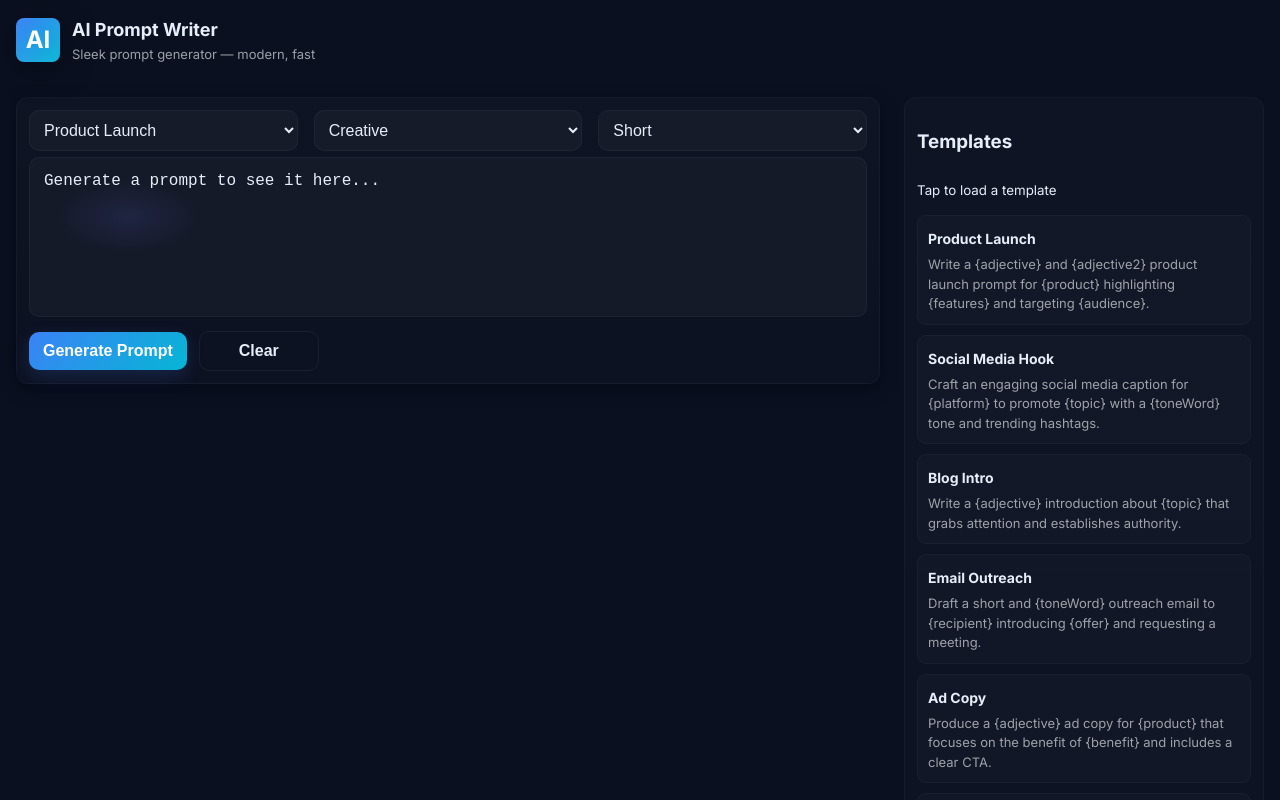
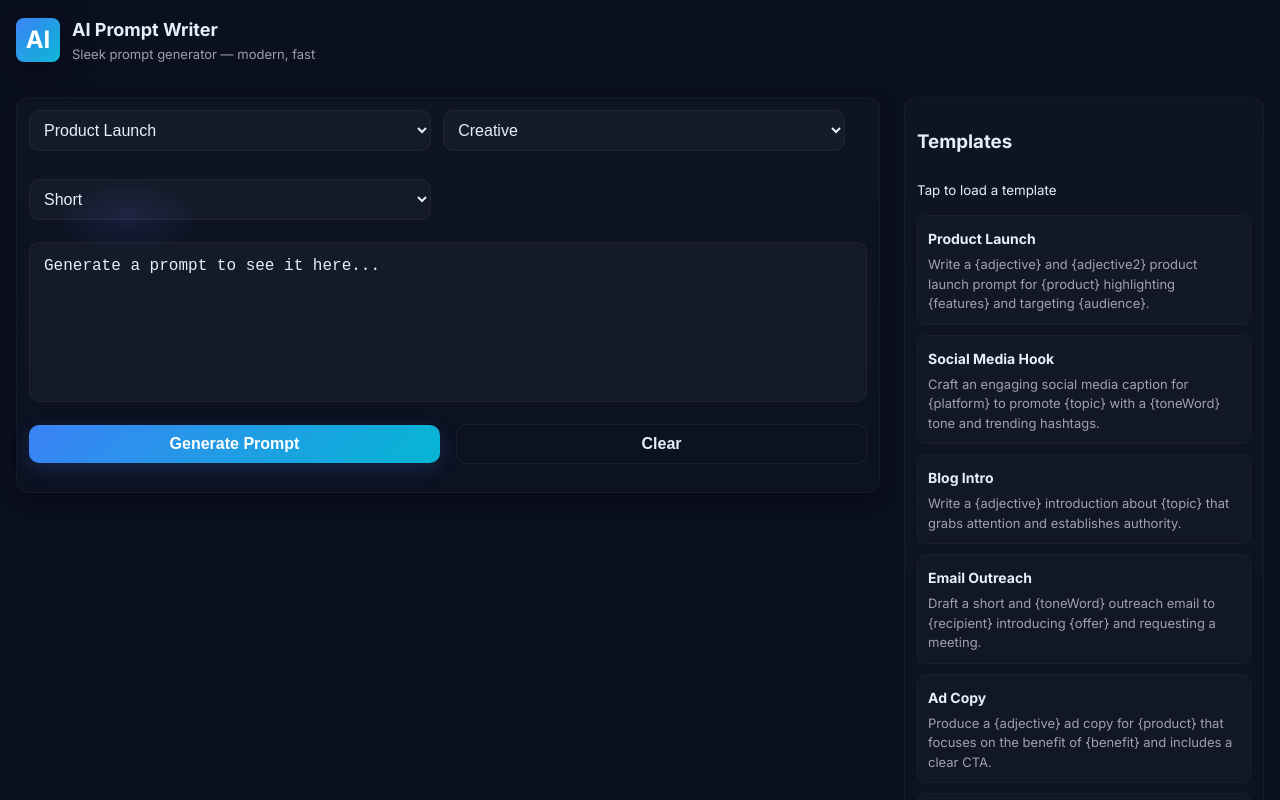
Before and after one commit to gabezigo/AiPromptGenerator, a React (Create React App) app: page / in a window 1280 px wide. Shown: the top 800 px of the page. Built offline with nearby package versions, Linux system fonts and the light colour scheme; the HTML template or start-up script is replaced by a standard one.

Commit message:
Update index.css

```diff
--- a/src/index.css
+++ b/src/index.css
@@ -326,37 +326,26 @@ body {
   margin-top: 0.8rem;
 }
 
-.controls {
+/* Make dropdowns take about half width and add vertical spacing */
+.controls .select {
+  flex: 0 1 48%;
+  margin-bottom: 1.6rem; /* space below each dropdown */
+}
+
+/* Make buttons wrap and have space between */
+.actions {
   display: flex;
   flex-wrap: wrap;
-  gap: 1.2rem 1.6rem; /* vertical gap 1.2rem, horizontal gap 1.6rem */
-  align-items: center;
+  gap: 1.6rem; /* space between buttons */
+  margin-top: 1.6rem; /* space above buttons */
 }
 
-.select {
-  flex: 1 1 12rem; /* minimum width so they don’t shrink too much */
-  min-width: 12rem;
-  max-width: 100%;
-  background: rgba(255, 255, 255, 0.03);
-  border: 0.1rem solid rgba(255, 255, 255, 0.04);
-  padding: 1rem;
-  border-radius: 1rem;
-  color: inherit;
-  font-size: 1.6rem;
-  cursor: pointer;
+/* Make buttons take about half width with margin below */
+.actions .btn {
+  flex: 1 1 48%;
+  margin-bottom: 1.6rem;
 }
 
-.actions {
-  display: flex;
-  gap: 1.2rem;
-  margin-top: 0.8rem; /* add a bit of vertical spacing */
-  flex-wrap: nowrap;
-  justify-content: flex-start;
-}
-
-.actions .btn {
-  min-width: 12rem; /* keep buttons a nice consistent width */
-}
 
 
 
```
